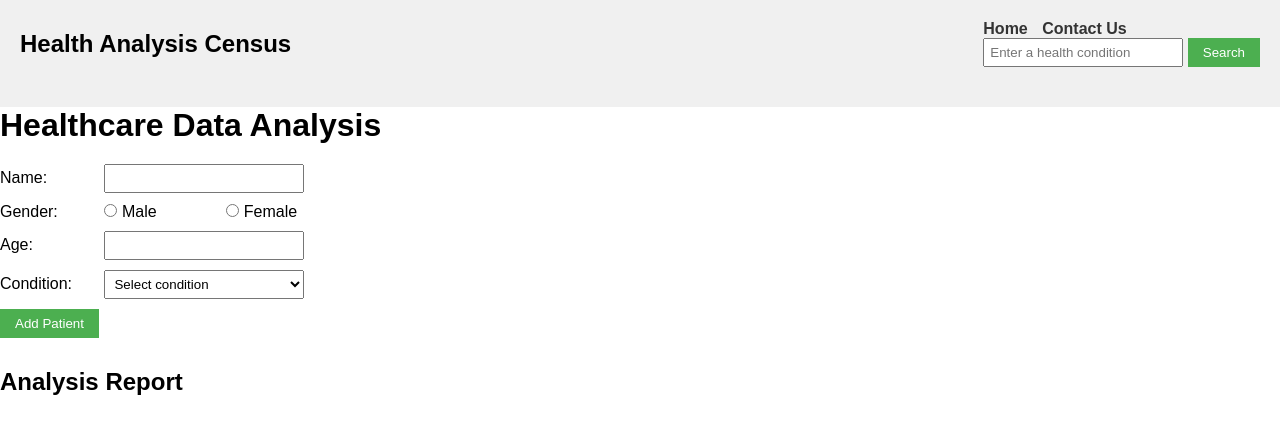
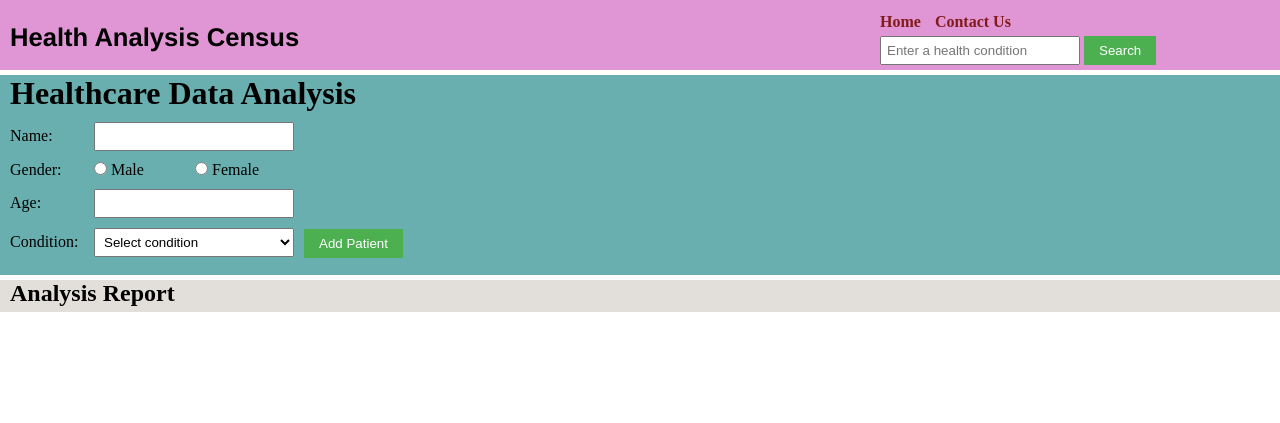
Before and after one commit to miclone/heath_census, a plain HTML site: page index.html in a window 1280 px wide. Drawn offline with Linux system fonts and the light colour scheme.

Commit message:
Update health_analysis.css

```diff
--- a/health_analysis.css
+++ b/health_analysis.css
@@ -1,57 +1,97 @@
 /* Basic CSS for the navigation bar */
 
-*{
+* {
     margin: 0;
     padding: 0;
     box-sizing: border-box;
 }
+
+body {
+    height: 100vh;
+}
+
+#site-name {
+    font-family: 'Franklin Gothic Medium', 'Arial Narrow', Arial, sans-serif;
+    font-size: 1.6rem;
+    font-style: bold;
+    padding-left: 10px;
+    padding-top: 5px;
+}
+
 nav {
-    background-color: #f0f0f0;
-    padding: 20px;
     display: flex;
+    background-color: #e096d4;
     align-items: center;
     justify-content: space-between;
+    height: 70px;
+}
 
+#menu {
+    display: grid;
+    width: 400px;
+    justify-content: left;
+    align-items: baseline;
+    left: calc(100% - 400px);
+    padding-bottom: 5px;
 }
 
 nav ul {
     list-style-type: none;
-    /* padding: 0; */
 }
 
-  nav ul li {
+nav li {
     display: inline;
     margin-right: 10px;
 }
 
+#search {
+    display: block;
+    height: 22px;
+    padding-top: 5px;
+    justify-content: space-between;
+}
+
 nav a {
     text-decoration: none;
-    color: #333;
+    color: #811b1b;
     font-weight: bold;
+    border-radius: 5px;
 }
 
-  /* Basic CSS for the form elements */
-  body {
-    font-family: Arial, sans-serif;
-    /* margin: 20px; */
+.analysisForm {
+    display: block;
+    margin-top: 5px;
+    padding-left: 10px;
+    height: 200px;
+    align-items: center;
+    background-color: rgb(106, 175, 175);
 }
 
-  h1 {
-    margin-bottom: 20px;
+.analysisForm label {
+    display: inline-block;
+    width: 80px;
+    margin-top: 10px;
 }
 
-  div {
-    margin-bottom: 10px;
+.analysisForm input {
+    margin-top: 10px;
 }
 
-  label {
-    display: inline-block;
-    width: 100px;
+.analysisForm select {
+    margin-top: 10px;
+}
+
+#addPatient {
+    margin-top: 8px;
+    margin-left: 294px;
+    transform: translateY(-36px);
 }
 
 input[type="text"],
 input[type="number"],
-  select {
+input[type="email"],
+select,
+textarea {
     width: 200px;
     padding: 5px;
 }
@@ -64,29 +104,45 @@ nav {
     cursor: pointer;
 }
 
-  button:hover {
-    background-color: #45a049;
+.report-container {
+    display: block;
+    margin-top: 5px;
+    padding-left: 10px;
+    padding-bottom: 5px;
+    background-color: rgb(226, 222, 217);
+
 }
 
-  /* Basic CSS for the report section */
-  h2 {
-    margin-top: 30px;
+#contact-us-main {
+    position: relative;
+    align-items: center;
+    text-align: center;
+    justify-content: left;
+    padding: 10px 10px;
 }
 
-  #report,#result {
-    padding: 10px;
-    max-width: 400px;
-    word-wrap: break-word;
+#contactForm {
+    position: absolute;
+    display: block;
+    width: 400px;
+    left: calc(50% - 200px);
 }
-#result{
-  height: 400px;
-  width: 500px;
+
+#contactForm div {
+    margin-top: 10px;
     display: flex;
-  align-items: center;
-  justify-content: space-around;
-  flex-direction: column;
 }
-  #result img{
-    width: 200px;
-    height: 100px;
+
+#contactForm div label {
+    width: 100px;
 }
+
+#contact-submit {
+    margin-top: 10px;
+    transform: translateX(-60px);
+}
+
+.searchCondition {
+    padding-left: 10px;
+    padding-top: 5px;
+}
```
Lines whose indentation alone changed are shown as unchanged.
